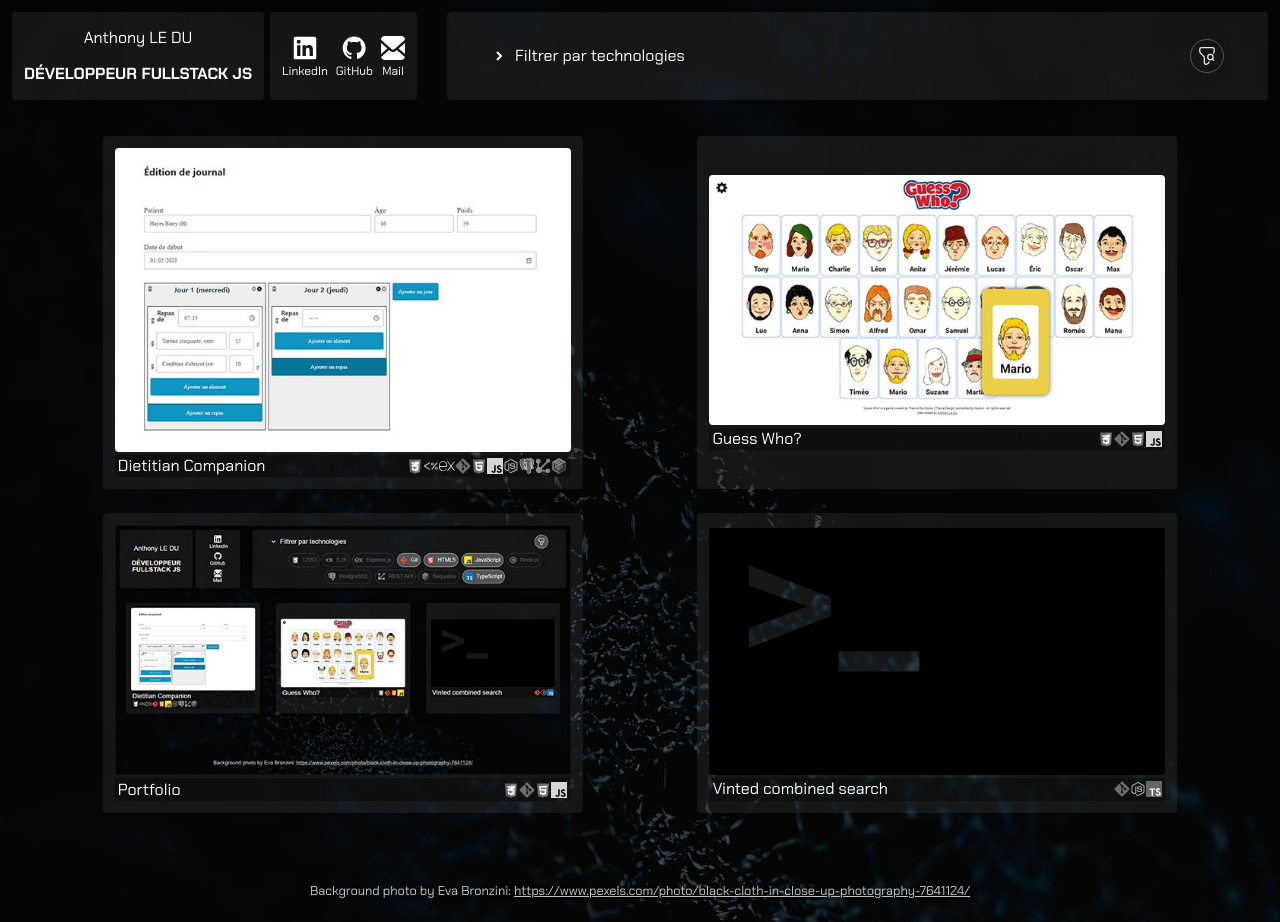
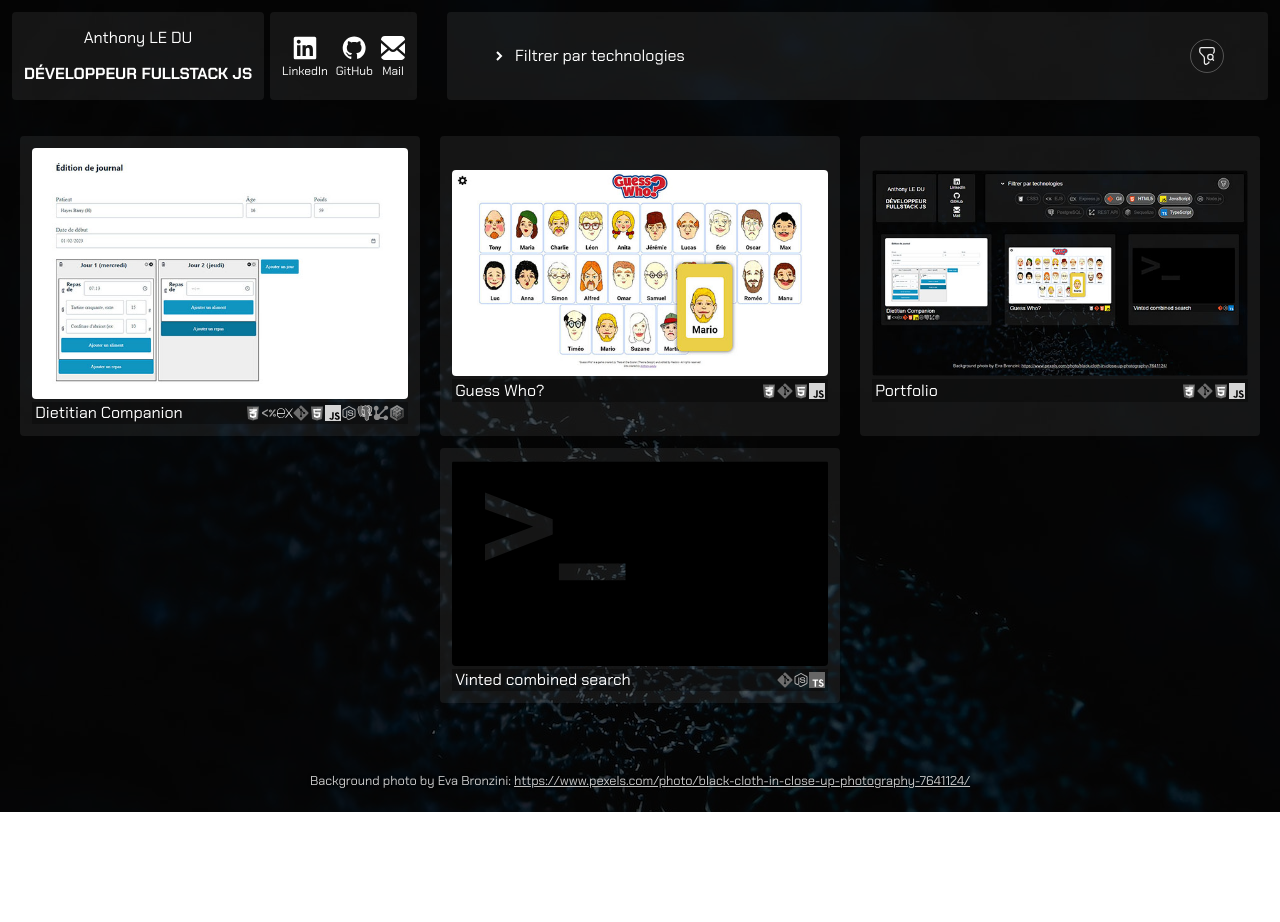
Before and after one commit to AnthonyLeDu/portfolio, a website: page index.html in a window 1280 px wide. After the commit the page ends 812 px from the top, so only its background shows below. Drawn offline with Linux system fonts and the light colour scheme.

Commit message:
Adjust layout

```diff
--- a/css/style.css
+++ b/css/style.css
@@ -196,12 +196,12 @@ button img {
   display: flex;
   flex-wrap: wrap;
   align-items: stretch;
-  gap: var(--gutter);
+  gap: var(--half-gutter);
 }
 
 .project {
   box-sizing: border-box;
-  flex-basis: 30em;
+  flex-basis: 25em;
   display: flex;
   flex-direction: column;
   justify-content: center;
@@ -228,7 +228,6 @@ button img {
 }
 
 .project-details {
-  font-size: 0.8rem;
   opacity: 0.0;
   border: 1px solid #FFFFFF00;
   border-radius: var(--border-radius);
```
